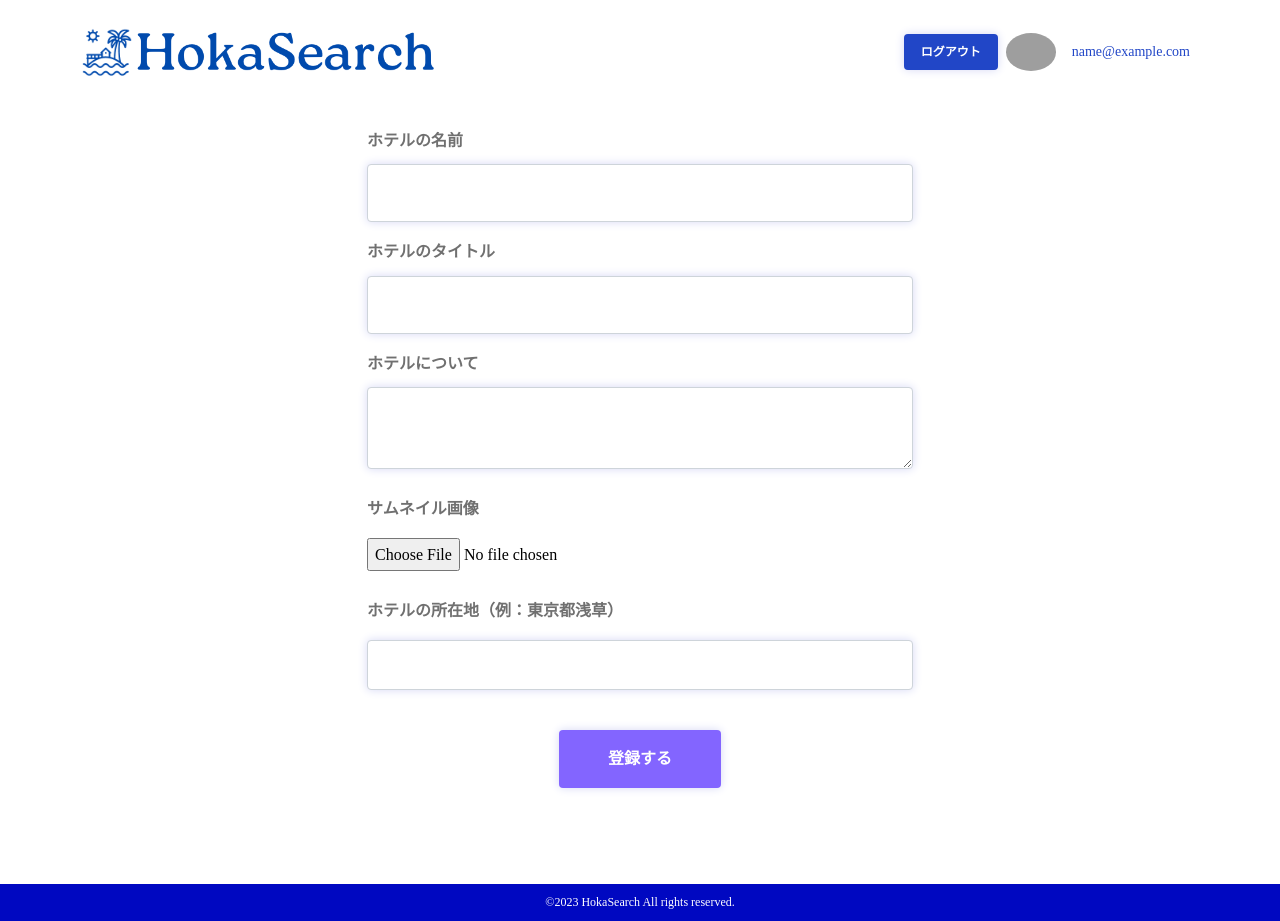
After one commit to kikumaru-dai/hoka_search, a Rails app: page /hotels/new in a window 1280 px wide. The commit adds this page. Run offline with Rails 7, Linux system fonts and the light colour scheme; the visitor is signed in with stand-in values (Sample User, id 1); style sheets or scripts are compiled from the project's sources; some libraries are stand-ins or nearby versions; some web fonts are replaced; grey boxes are pictures that could not be loaded.

Commit message:
新規投稿・編集

```diff
--- a/app/assets/stylesheets/hotels.scss
+++ b/app/assets/stylesheets/hotels.scss
@@ -153,7 +153,7 @@ a {
   box-sizing: border-box;
 }
 
-& > * + *{
+.card__textbox > * + * {
   margin-top: 10px;
 }
 
--- a/app/controllers/hotels_controller.rb
+++ b/app/controllers/hotels_controller.rb
@@ -1,2 +1,47 @@
 class HotelsController < ApplicationController
+    before_action :check_admin, only: [:new, :edit]
+
+  def index
+     @hotels = Hotel.all
+  end
+
+  def new
+    @hotel = Hotel.new
+  end
+
+  def create
+     @hotel = Hotel.new(hotel_params)
+    if @hotel.save
+      redirect_to root_path, flash: {notice: "投稿が完了しました。"}
+    else
+      render :new
+    end
+  end
+
+  def edit
+     @hotel = Hotel.find(params[:id])
+  end
+
+  def update
+     @hotel = Hotel.find(params[:id])
+
+
+     if @hotel.update(hotel_params)
+        redirect_to root_path, flash: {notice: "更新が完了しました。"}
+     else
+        render :edit
+     end
+  end
+
+  private
+
+  def hotel_params
+     params.require(:hotel).permit(:name,:image,:address,:describe,:title)
+  end
+
+  def check_admin
+    unless current_user && current_user.is_admin?
+      redirect_to root_path
+    end
+  end
 end
--- a/app/models/hotel.rb
+++ b/app/models/hotel.rb
@@ -1,4 +1,5 @@
 class Hotel < ApplicationRecord
     has_many :categorys
     has_many :locations
+    mount_uploader :image, ImageUploader
 end
--- /dev/null
+++ b/app/views/hotels/_form.html.erb
@@ -0,0 +1,48 @@
+<div class="container">
+  <div class="row d-flex justify-content-center">
+    <div class="col-10 col-md-6">
+      <%= form_with model: hotel, local: true, class: 'text-center mb-5' do |f| %>
+        <%= render 'layouts/validation_error', instance: hotel %>
+
+        <div class="div-title">
+          <div class="text-start">
+            <%= f.label :name, class: 'title-p fw-bold text-main', value: 'ホテルの名前' %>
+          </div>
+          <%= f.text_field :name, class: 'form-control py-md-3 rounded bg-white box-shadow mb-3' %>
+        </div>
+
+        <div class="div-title">
+          <div class="text-start">
+            <%= f.label :title, class: 'title-p fw-bold text-main', value: 'ホテルのタイトル' %>
+          </div>
+          <%= f.text_field :title, class: 'form-control py-md-3 rounded bg-white box-shadow mb-3' %>
+        </div>
+
+        <div class="div-title">
+          <div class="text-start">
+            <%= f.label :describe, class: 'title-p fw-bold text-main', value: 'ホテルについて' %>
+          </div>
+          <%= f.text_area :describe, class: 'form-control py-md-3 rounded bg-white box-shadow mb-3' %>
+        </div>
+
+        <div class="img-select">
+          <div class="text-start">
+            <%= f.label :image, class: 'fw-bold mb-3 text-main', value: 'サムネイル画像' %>
+          </div>
+          <%= f.file_field :image %>
+        </div>
+
+        <div class="py-3">
+          <div class="text-start mb-3">
+            <%= f.label :address, class: 'fw-bold rounded text-main', value: 'ホテルの所在地（例：東京都浅草）' %>
+          </div>
+          <%= f.text_field :address, class: 'form-control tag-text box-shadow bg-white' %>
+        </div>
+
+        <div class="col-12 d-flex justify-content-center">
+          <%= f.submit '登録する', class: 'btn d-block rounded fw-bold box-shadow text-white mt-4 px-5 py-3 fs-6 bg-purple' %>
+        </div>
+      <% end %>
+    </div>
+  </div>
+</div>
--- /dev/null
+++ b/app/views/hotels/edit.html.erb
@@ -0,0 +1 @@
+<%= render 'form', hotel: @hotel %>
--- /dev/null
+++ b/app/views/hotels/new.html.erb
@@ -0,0 +1 @@
+<%= render 'form', hotel: @hotel %>
--- /dev/null
+++ b/app/views/layouts/_flash.html.erb
@@ -0,0 +1,5 @@
+<% flash.each do |key, value| %>
+  <div class="alert alert-<%= 'success' if key == 'notice' %><%= 'danger' if key == 'alert' %> vw-100 text-center" role="alert" style="top: 56px;">
+    <p><%= value %></p>
+  </div>
+<% end %>
--- /dev/null
+++ b/app/views/layouts/_validation_error.html.erb
@@ -0,0 +1,9 @@
+<% if instance.errors.full_messages.present? %>
+  <ul class="p-form__error priority">
+    <% instance.errors.full_messages.each do |msg| %>
+      <li class="p-form__error__item priority">
+        <%= msg %>
+      </li>
+    <% end %>
+  </ul>
+<% end %>
--- a/app/views/layouts/application.html.erb
+++ b/app/views/layouts/application.html.erb
@@ -16,6 +16,7 @@
 
   <body>
     <%= render 'layouts/header' %>
+     <%= render 'layouts/flash' %>
     <div style="margin-top:100px"></div>
     <%= yield %>
     <%= render 'layouts/footer' %>
```
